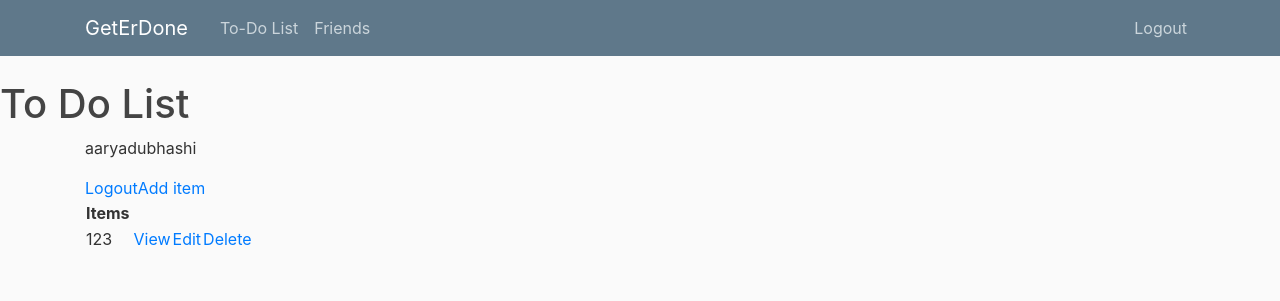
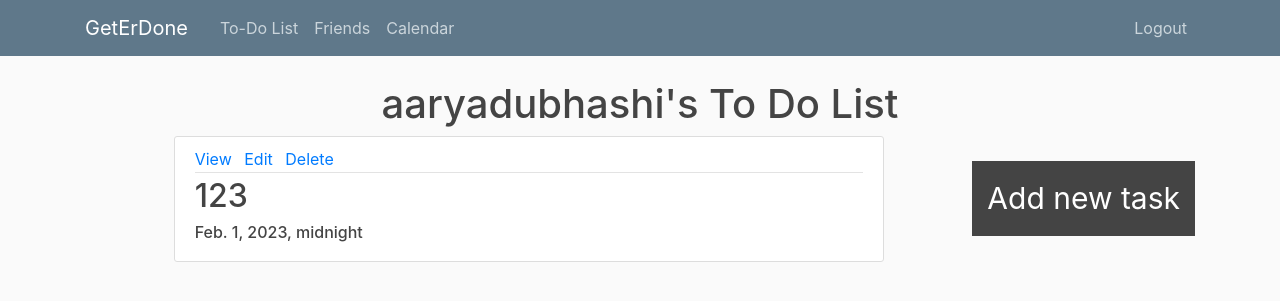
Before and after one commit to brian-baugher/BitCamp2023, a Django app: page / in a window 1280 px wide. Shown: the top 301 px of the page. Run offline with Django 4.2, Linux system fonts and the light colour scheme; a user stored in the database is signed in; data comes from the database, SQL or seed files in the repository; some libraries are stand-ins or nearby versions.

Commit message:
updated to do list ui

```diff
--- a/BitCamp2023/urls.py
+++ b/BitCamp2023/urls.py
@@ -28,5 +28,5 @@ urlpatterns = [
     path('admin/', admin.site.urls),
     path('', include('to_do_list_app.urls'), name='home'),
     path('friends/', friends_list_view, name='friends'),
-    path('myCal/', my_Cal_view)
+    path('myCal/', my_Cal_view, name='mycal')
 ]
--- a/templates/base.html
+++ b/templates/base.html
@@ -2,7 +2,7 @@
 <!DOCTYPE html>
 <html lang="en">
 
-<head>
+<div>
     <!-- Required meta tags -->
     <meta charset="utf-8">
     <meta name="viewport" content="width=device-width, initial-scale=1, shrink-to-fit=no">
@@ -12,8 +12,9 @@
 
 
     <link rel="stylesheet" type="text/css" href="{%  static 'friends/main.css' %}">
-
-    {% block title %} } {% endblock title %}
+    <div class="site-header" style="margin: auto" >
+        {% block title %} } {% endblock title %}
+    </div>
 </head>
 
 <body>
@@ -28,6 +29,7 @@
                     <div class="navbar-nav mr-auto">
                         <a class="nav-item nav-link" href="{% url 'tasks' %}">To-Do List</a>
                         <a class="nav-item nav-link" href="{% url 'friends' %}">Friends</a>
+                        <a class="nav-item nav-link" href="{% url 'mycal' %}">Calendar</a>
                     </div>
                     <!-- Navbar Right Side -->
                     <div class="navbar-nav">
@@ -38,8 +40,8 @@
         </nav>
     </header>
     <main role="main" class="container">
-        <div class="row">
-            <div class="col-md-8">
+        <div class="row" style="margin: auto">
+            <div class="col-md-8" style="margin: auto;">
                 {% block content %}{% endblock content %}
             </div>
             {% block sidebar %} {% endblock sidebar %}
--- a/templates/friend.html
+++ b/templates/friend.html
@@ -1,7 +1,7 @@
 {% extends 'base.html' %}
 
 {% block title %}
-    <h1>Friends</h1>
+    <h1 align="center">Friends</h1>
 {% endblock title %}
 
 {% block content %}
--- a/templates/to_do_list_app/task_list.html
+++ b/templates/to_do_list_app/task_list.html
@@ -1,33 +1,43 @@
 {% extends 'base.html' %}
 
 
-{% block title %} <h1> To Do List </h1> {% endblock title %}
+{% block title %} <h1 align="center"> {{request.user}}'s To Do List </h1>{% endblock title %}
 
 
 {% block content %}
-    <table>
     <tr>
-            {% if request.user.is_authenticated %}
-            <p>{{request.user}}</p>
-            <a href = "{% url 'logout' %}">Logout</a>
-            {% else %}
-            <a href = "{% url 'login' %}">Login</a>
-            {% endif %}
-            <th>Items </th>
-            <a href=" {% url 'task-create' %}">Add item</a>
         <th></th>
         <th></th>
     </tr>
     {% for task in tasks %}
-        <tr>
-            <td>{{task.title}}</td>
-            <td>{{task.created}}</td>
-            <td><a href = "{% url 'task' task.id %}">View</a></td>
-            <td><a href = "{% url 'task-update' task.id %}">Edit</a></td>
-            <td><a href = "{% url 'task-delete' task.id %}">Delete</a></td>
-        </tr>
+        <article class="media content-section" style="margin: auto">
+            <div class="media-body">
+                <div class="article-metadata">
+                    <a class="mr-2" href = "{% url 'task' task.id %}">View</a>
+                    <a class="mr-2" href = "{% url 'task-update' task.id %}">Edit</a>
+                    <a class="mr-2" href = "{% url 'task-delete' task.id %}">Delete</a>
+                </div>
+                <h2><a class="article-title">{{task.title}} </a></h2>
+                <h6>{{task.deadline}}</h6>
+
+            </div>
+        </article>
     {% empty %}
         <h3> No Items in List </h3>
-        {% endfor%}
-    </table>
+    {% endfor %}
 {% endblock content %}
+
+{% block sidebar %}
+    <style>
+        .btn-custom {
+            padding: 15px;
+            font-size: 30px;
+            fill: #444444;
+            text-align: center;
+            align-self: center;
+            background: #444444;
+            color: white;
+        }
+    </style>
+    <a class="btn-custom" href="{% url 'task-create' %}" role="button">Add new task</a>
+{% endblock sidebar %}
```
Lines whose indentation alone changed are shown as unchanged.
